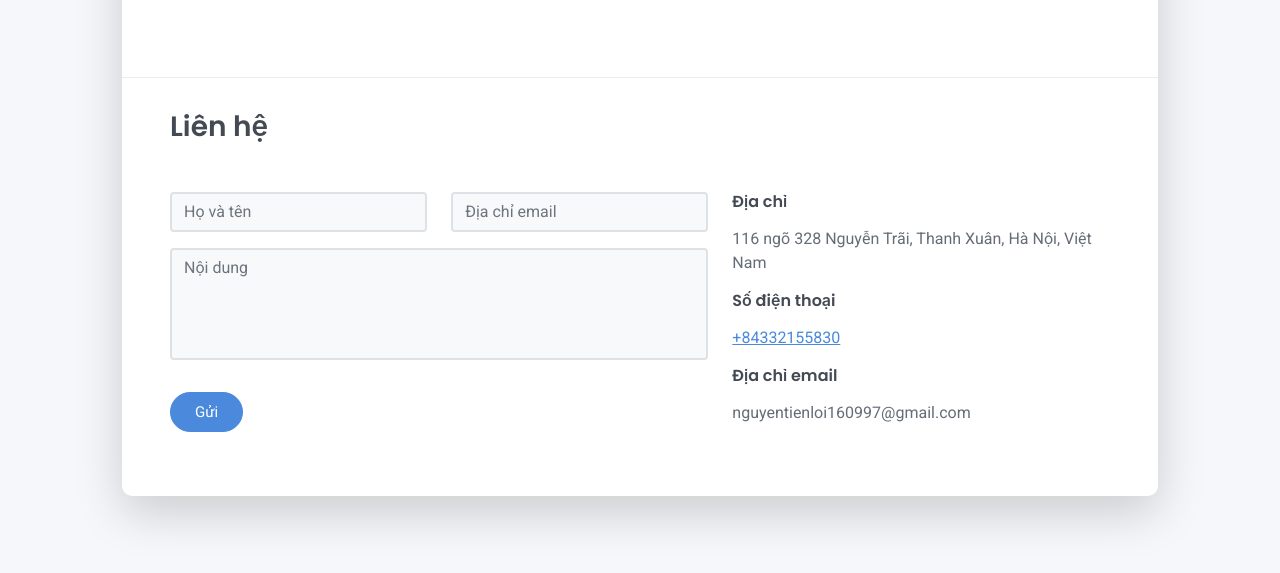
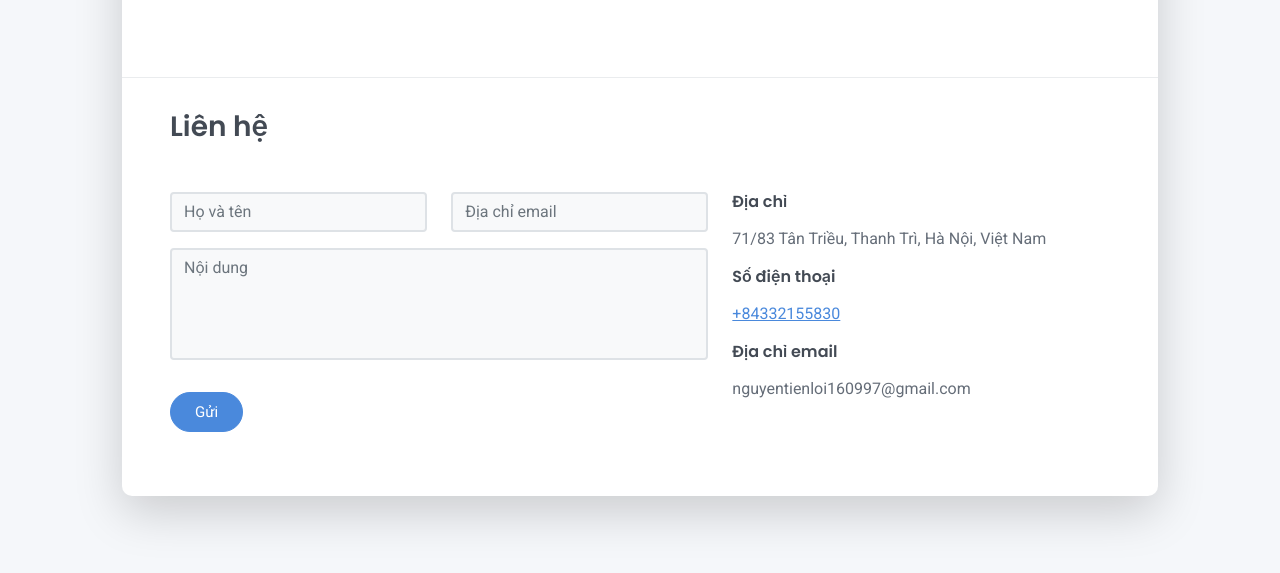
Before and after one commit to nguyentienloi/nguyentienloi.github.io, a plain HTML site: page index.html in a window 1280 px wide. Shown: the part 2255-2828 px from the top of the page. Drawn offline with Linux system fonts and the light colour scheme.

Commit message:
update
fix code

```diff
--- a/index.html
+++ b/index.html
@@ -226,7 +226,7 @@
       <div class="col">
         <div class="mt-2">
           <h3 class="h6">Địa chỉ</h3>
-          <div class="pb-2 text-secondary">116 ngõ 328 Nguyễn Trãi, Thanh Xuân, Hà Nội, Việt Nam</div>
+          <div class="pb-2 text-secondary">71/83 Tân Triều, Thanh Trì, Hà Nội, Việt Nam</div>
           <h3 class="h6">Số điện thoại</h3>
           <div class="pb-2 text-secondary"><a href="tel:+84332155830">+84332155830</a></div>
           <h3 class="h6">Địa chỉ email</h3>
```
